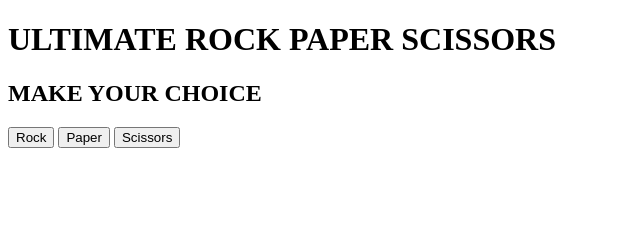
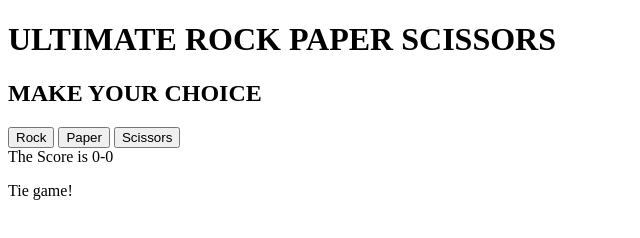
Before and after one commit to Jcait/top-rps, a plain HTML site: page index.html in a window 1280 px wide. Both pictures are taken after a click on the button "Rock". Shown: the whole page, without its empty margins (0-640 px from the left). Drawn offline with Linux system fonts and the light colour scheme.

Commit message:
Display selections

```diff
--- a/index.html
+++ b/index.html
@@ -11,7 +11,7 @@
     <button>Rock</button>
     <button>Paper</button>
     <button>Scissors</button>
-<div class="results"></div>
+<div class="results">The Score is 0-0</div>
 
 </body>
 
--- a/script.js
+++ b/script.js
@@ -1,6 +1,7 @@
 console.log("Hello World")
 const btn = document.querySelectorAll("button")
 const para = document.createElement('p')
+const result = document.querySelector('.results')
 let computerScore = 0
 let playerScore = 0
 let computerChoice
@@ -34,6 +35,7 @@ btn.forEach((currentBtn) => {
 function playRound(playerChoice, getComputerChoice) {
     console.log(`Player Score is ${playerScore}`)
     console.log(`Computer score is ${computerScore}`)
+    // console.log(`Player chooice is${playerChoice}`)
     pChoice = playerChoice.target.innerText.toLowerCase()
     console.log(pChoice.toString().toLowerCase())
     console.log(`computer choice is ${computerChoice}`)
@@ -42,14 +44,14 @@ function playRound(playerChoice, getComputerChoice) {
         pChoice == "scissors" &&   computerChoice == "paper"||
         pChoice == "paper" &&   computerChoice == "rock") {
                 playerScore++
-                // return `You selected ${playerSelection} and the computer selected ${computerSelection}, congrats you win!`
+                para.textContent =`You selected ${pChoice} and the computer selected ${computerChoice}, congrats you win!`
         } else {
             computerScore++
-            // return `You selected ${playerSelection} and the computer selected ${computerSelection}, you lose!!`
+            para.textContent = `You selected ${pChoice} and the computer selected ${computerChoice}, you lose!!`
            }
     } else {
-        return `Tie game!`
-    }
+        para.textContent =  `Tie game!`
+    } result.appendChild(para)
 
 }
 
```
